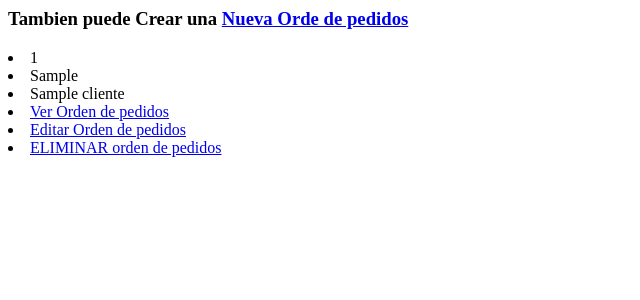
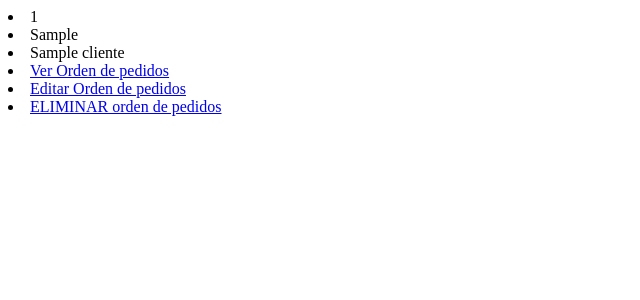
Before and after one commit to endlessdkn/eticorsa, a Django app: template templates/pedidos/list.html in a window 1280 px wide. Shown: the top 300 px of the page, without its empty margins (0-640 px from the left). Run offline with Django 3.2, Linux system fonts and the light colour scheme; the template is opened without the code that fills it: most values are stand-ins (such as "Sample title", 1, 10 or a date in 2020).

Commit message:
Chechando plantillas

```diff
--- a/templates/pedidos/list.html
+++ b/templates/pedidos/list.html
@@ -1,4 +1,4 @@
-<h3> Tambien puede Crear una  <a href={% url 'pedidos:op_nuevo' %}>Nueva Orde de pedidos</a> </h3>
+{% comment %} <h3> Tambien puede Crear una  <a href={% url 'pedidos:op_nuevo' %}>Nueva Orde de pedidos</a> </h3> {% endcomment %}
 
 {% for pedidos in OPedidoList %}
 
```
